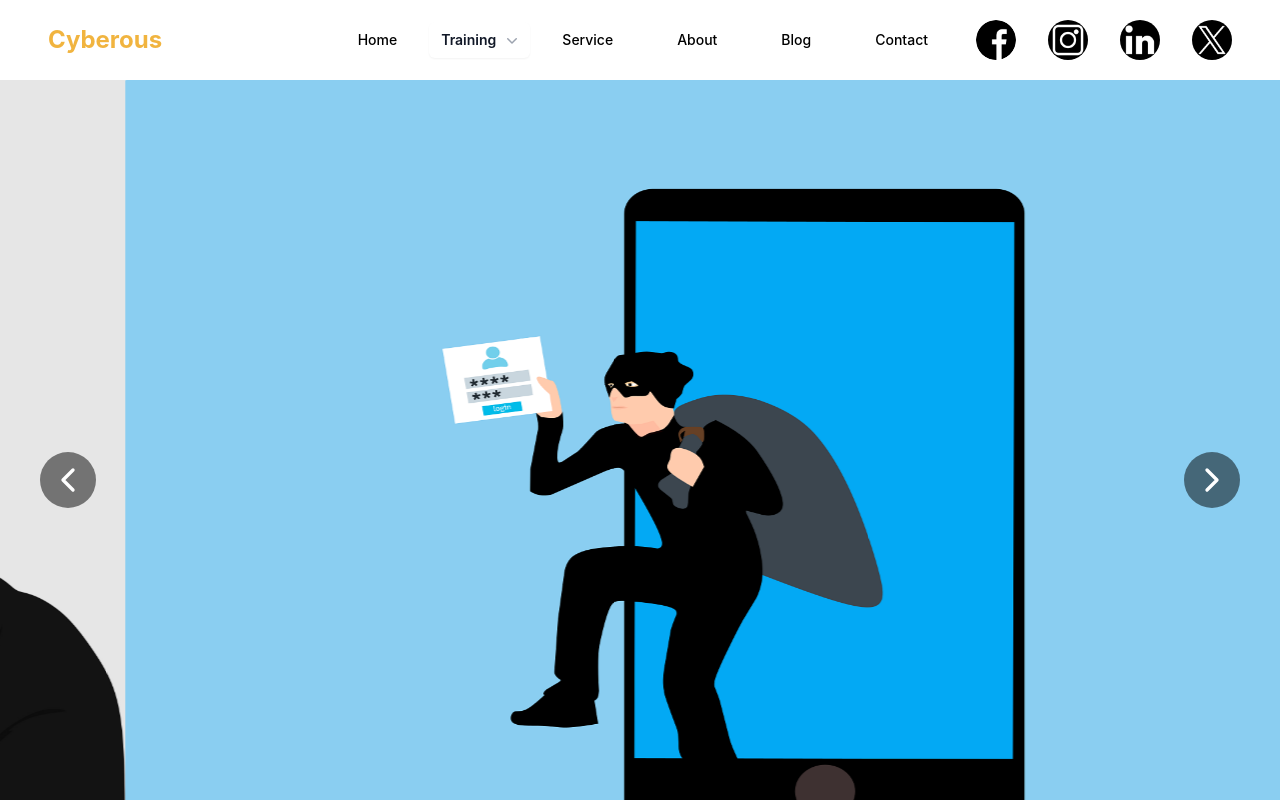
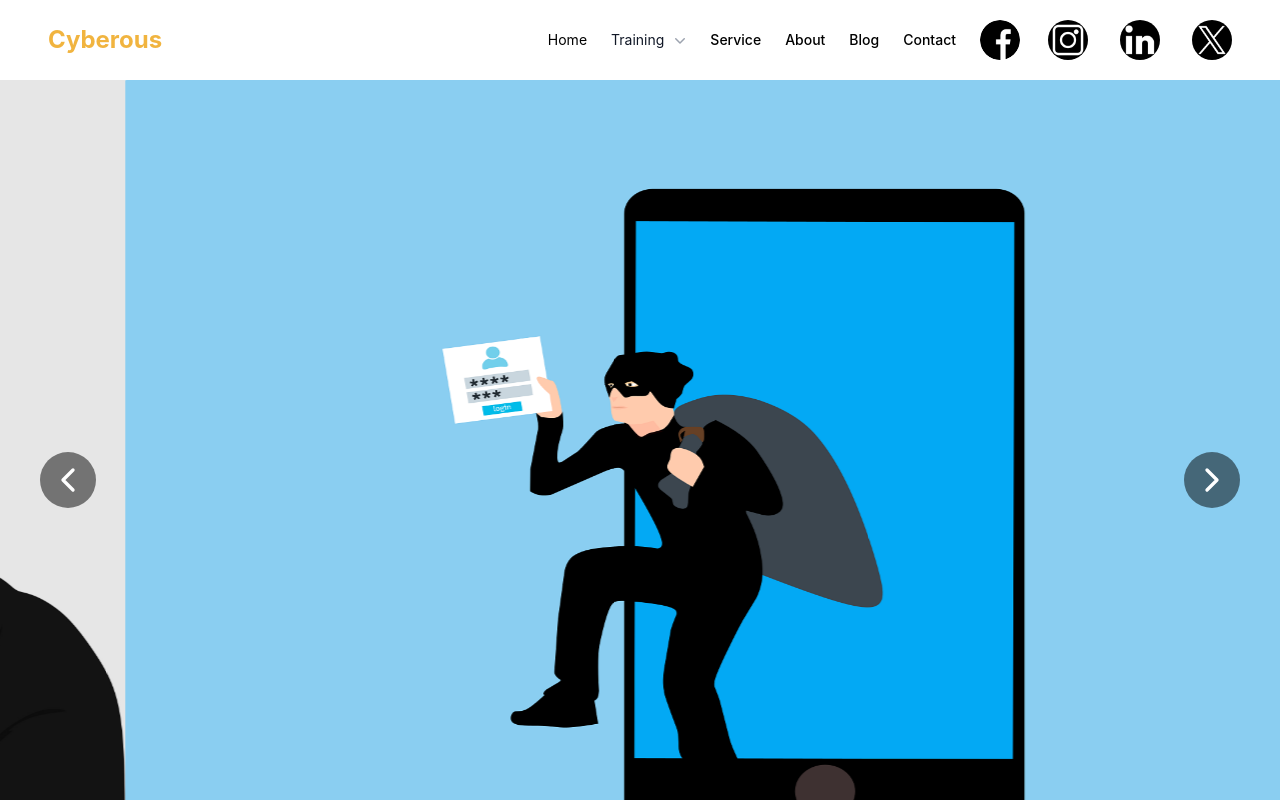
Before and after one commit to sankalp-codes244/cyberousWebsite, a React (Vite) app: page / in a window 1280 px wide. Shown: the top 800 px of the page. Built offline with nearby package versions, Linux system fonts and the light colour scheme.

Commit message:
navbar changes and footer

```diff
--- a/src/components/Footer.jsx
+++ b/src/components/Footer.jsx
@@ -102,9 +102,8 @@ const Footer = () => {
                 <input
                   name="emailHandle"
                   type="email"
-                  className="mt-4 ml-5 h-10 px-2 text-white bg-custum-bg-dark focus:outline-none border border-solid border-white w-80 rounded-lg
-
-                  "
+                  className="mt-4 ml-5 h-10 px-4 focus-visible:ring-4 duration-500 text-white bg-custum-bg-dark  border border-solid border-white w-80 rounded-lg
+"
                   placeholder="Enter your email"
                 />
               </div>
--- a/src/components/Navbar.jsx
+++ b/src/components/Navbar.jsx
@@ -41,15 +41,15 @@ const Navbar = () => {
 
         <div className={`${isOpen ? 'block' : 'hidden'} md:flex items-center`}>
           <a href="#about">
-            <p className="md:mx-8 hover:bg-custom-orange-hover-color focus:bg-custom-orange-hover-color text-sm font-medium rounded-lg  py-2.5 text-center">Home</p>
+            <p className="md:mx-3 text-sm rounded-lg  py-2.5 text-center">Home</p>
           </a>
 
           <DropDown />
-          <button className="md:mx-8  text-sm font-medium rounded-lg py-2.5 text-center">Service</button>
-          <button className="md:mx-8  text-sm font-medium rounded-lg py-2 text-center">About</button>
-          <button className="md:mx-8  text-sm font-medium rounded-lg py-2.5 text-center">Blog</button>
-          <button className="md:mx-8  text-sm font-medium rounded-lg py-2.5 text-center">Contact</button>
-          <button className="md:mx-4 text-sm font-medium rounded-lg py-2.5 text-center">
+          <button className="md:mx-3  text-sm font-medium rounded-lg py-2.5 text-center">Service</button>
+          <button className="md:mx-3  text-sm font-medium rounded-lg py-2 text-center">About</button>
+          <button className="md:mx-3  text-sm font-medium rounded-lg py-2.5 text-center">Blog</button>
+          <button className="md:mx-3  text-sm font-medium rounded-lg py-2.5 text-center">Contact</button>
+          <button className="md:mx-3 text-sm font-medium rounded-lg py-2.5 text-center">
             <img src={Images.facebookDark} className='h-10 w-10 rounded-full' onMouseOver={(e) => e.currentTarget.src = Images.facebookLight} onMouseOut={(e) => e.currentTarget.src = Images.facebookDark }/>
           </button>
           <button className="md:mx-4 text-sm font-medium rounded-lg py-2.5 text-center">
--- a/src/components/dropDown.jsx
+++ b/src/components/dropDown.jsx
@@ -12,7 +12,7 @@ export default function DropDown() {
   return (
     <Menu as="div" className="relative inline-block text-left" onMouseEnter={() => setIsOpen(true)} onMouseLeave={() => setIsOpen(false)}>
       <div>
-        <Menu.Button className="inline-flex w-full justify-center gap-x-1.5 rounded-md bg-white px-3 py-2 text-sm font-semibold text-gray-900 shadow-sm hover:bg-gray-50">
+        <Menu.Button className="inline-flex w-full justify-center gap-x-1.5 rounded-md px-3 py-2 text-sm  text-gray-900 ">
           Training
           <ChevronDownIcon className="-mr-1 h-5 w-5 text-gray-400" aria-hidden="true" />
         </Menu.Button>
@@ -28,7 +28,7 @@ export default function DropDown() {
         leaveFrom="transform opacity-100 scale-100"
         leaveTo="transform opacity-0 scale-95"
       >
-        <Menu.Items className="absolute right-0 z-10 mt-2 w-56 origin-top-right divide-y divide-gray-100 rounded-md bg-white shadow-lg ring-1 ring-black ring-opacity-5 focus:outline-none" onMouseEnter={() => setIsOpen(true)} onMouseLeave={() => setIsOpen(false)}>
+        <Menu.Items className="absolute right-0 z-10 mt-2 w-56 origin-top-right divide-y divide-gray-100 rounded-md bg-white  focus:outline-none" onMouseEnter={() => setIsOpen(true)} onMouseLeave={() => setIsOpen(false)}>
           <div className="py-1">
             <Menu.Item>
               {({ active }) => (
```
